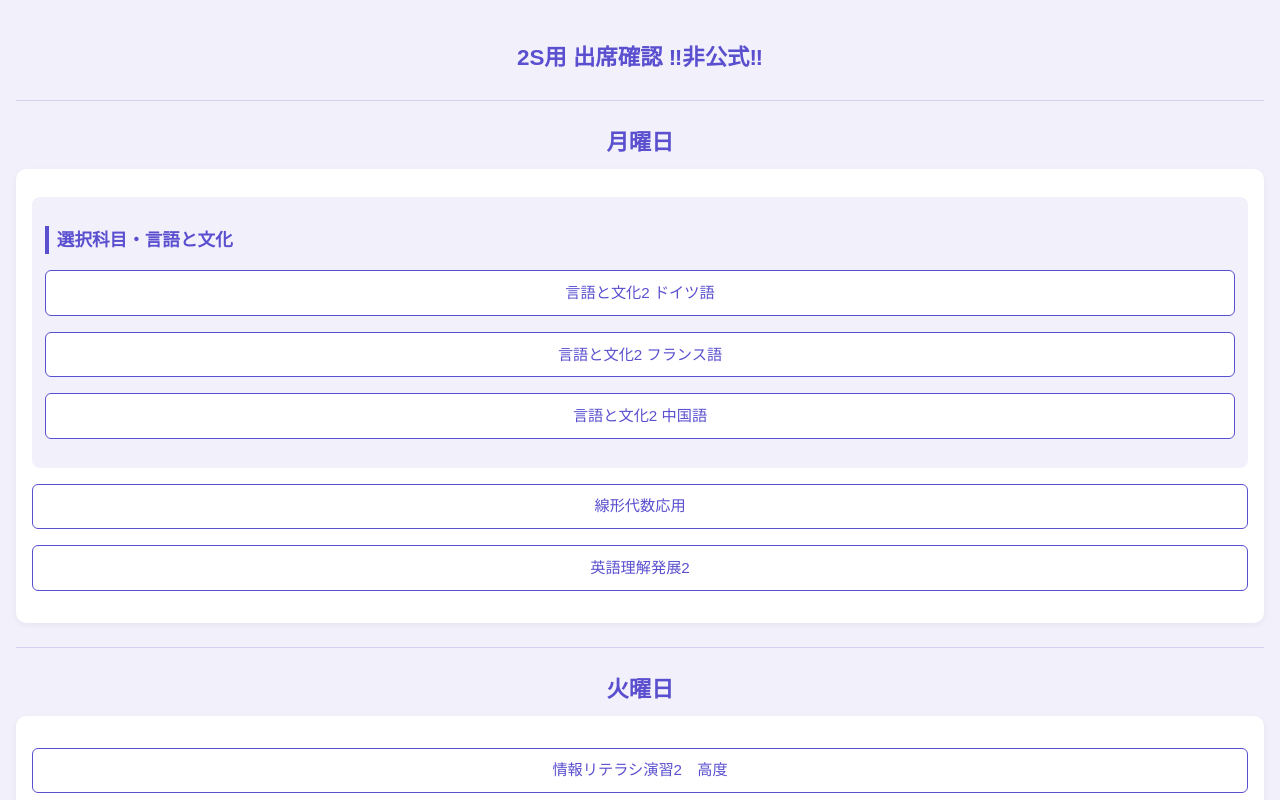
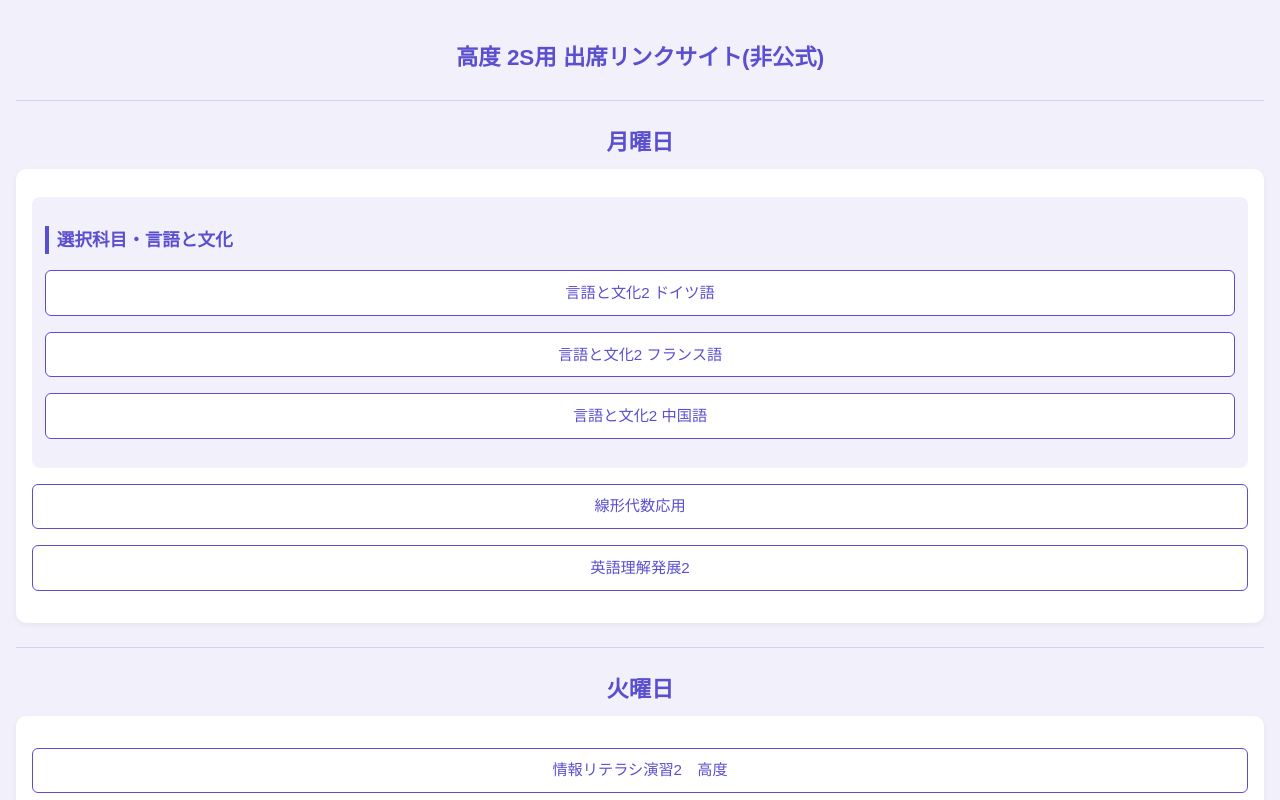
Before and after one commit to Emperor0811/Emperor0811.github.io, a plain HTML site: page index.html in a window 1280 px wide. Shown: the top 800 px of the page. Drawn offline with Linux system fonts and the light colour scheme.

Commit message:
Update index.html

```diff
--- a/index.html
+++ b/index.html
@@ -1,12 +1,12 @@
 <!DOCTYPE html>
 <html lang="ja">
 <head>
-    <title>高度　2S用 出席リンクサイト</title>
+    <title>高度 2S用 出席リンクサイト(非公式)</title>
     <link rel="stylesheet" href="index.css">
     <meta name="viewport" content="width=device-width, initial-scale=1">
 </head>
 <body>
-    <h1>2S用 出席確認 ‼非公式‼</h1>
+    <h1>高度 2S用 出席リンクサイト(非公式)</h1>
     <hr>
 
     <h1>月曜日</h1>
```
